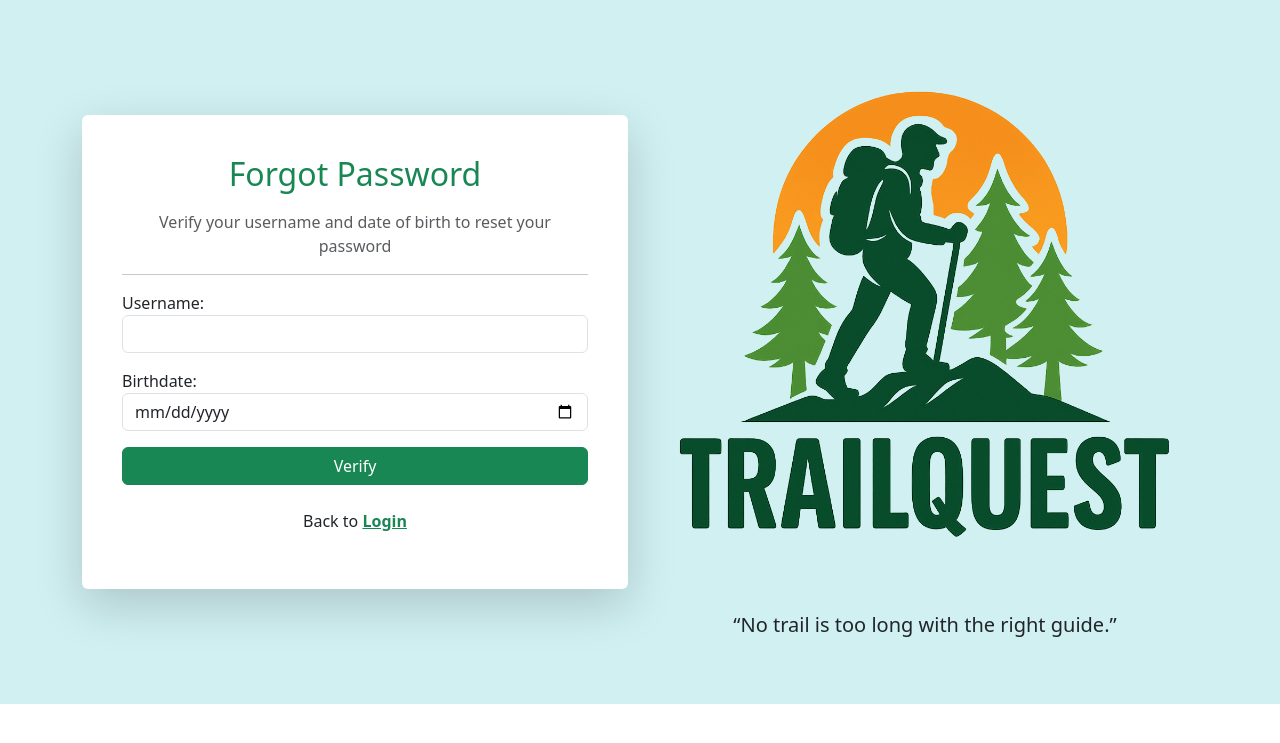
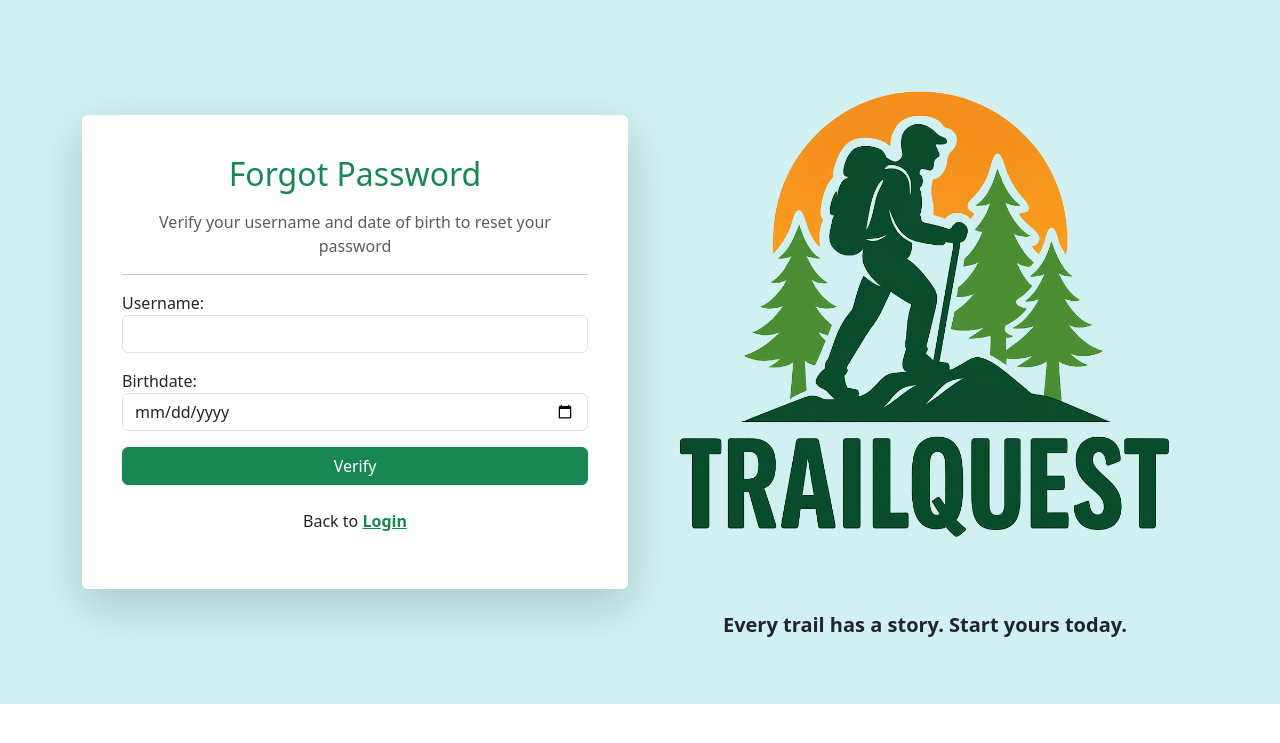
Before and after one commit to MichaelMwb/TrailQuest, a Django app: page /forgot-password/ in a window 1280 px wide. Shown: the top 743 px of the page. Run offline with Django 5.2, Linux system fonts and the light colour scheme.

Commit message:
made tagline consistent on all pages with logo

```diff
--- a/accounts/templates/accounts/forgot_password.html
+++ b/accounts/templates/accounts/forgot_password.html
@@ -35,7 +35,7 @@
         <div class="text-center">
           <img src="{% static 'img/logomain.png' %}" alt="TrailQuest logo" class="img-fluid rounded mb-3">
           <blockquote class="blockquote text-dark">
-            <p>“No trail is too long with the right guide.”</p>
+            <p class="fw-semibold fs-5 text-dark">Every trail has a story. Start yours today.</p>
           </blockquote>
         </div>
       </div>
--- a/accounts/templates/accounts/signup.html
+++ b/accounts/templates/accounts/signup.html
@@ -81,7 +81,7 @@
         <div class="text-center">
           <img src="{% static 'img/logomain.png' %}" alt="TrailQuest logo" class="img-fluid rounded mb-3">
           <blockquote class="blockquote text-dark">
-            <p>“Every explorer starts with a first step.”</p>
+            <p class="fw-semibold fs-5 text-dark">Every trail has a story. Start yours today.</p>
           </blockquote>
         </div>
       </div>
```
